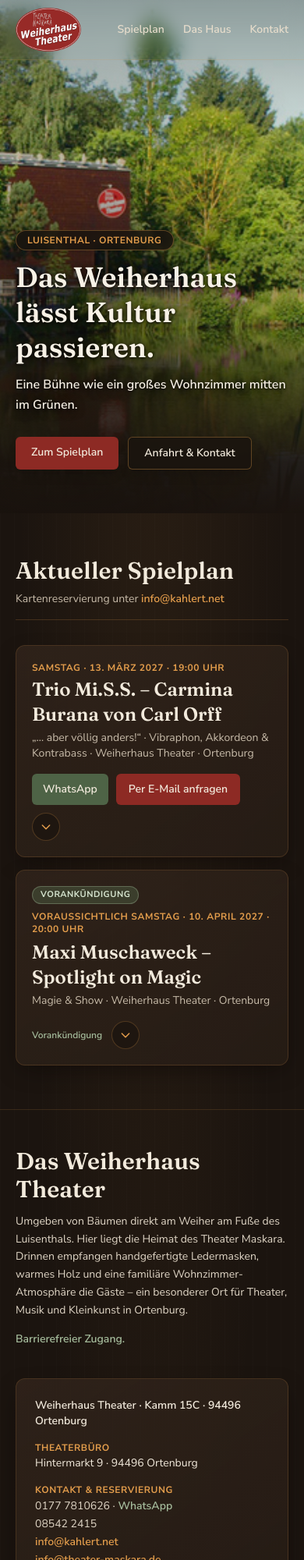
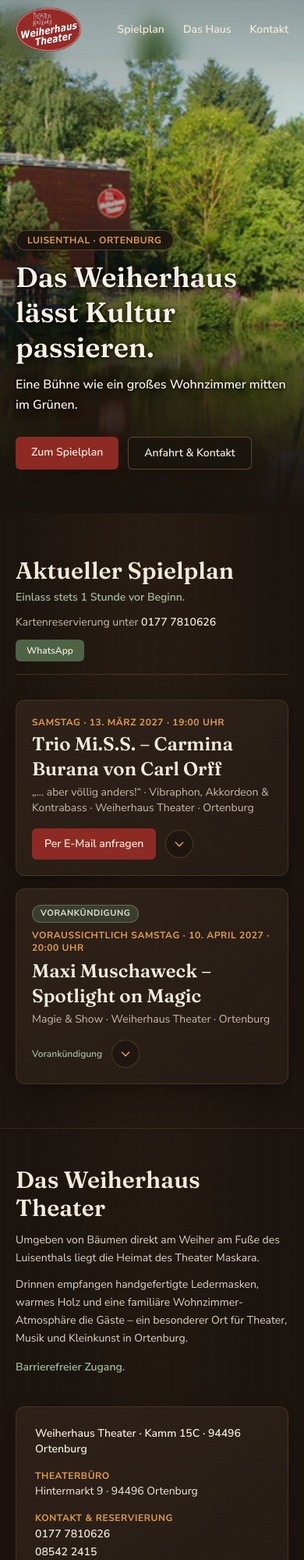
Before and after one commit to norbgali85-Nuc/weiherhaus-theater, a plain HTML site: page index.html in a window 390 px wide. Shown: the top 2000 px of the page at 78% size. Drawn offline with nearby package versions, Linux system fonts and the light colour scheme.

Commit message:
Update index.html

```diff
--- a/index.html
+++ b/index.html
@@ -15,6 +15,7 @@
       --wood-plank: #31241b;
       --lamp-glow: #e39d4c;
       --moss-green: #4e6346;
+      --moss-light: #a6bd9d;
       --mask-red: #8d2a24;
       --cream-paper: #f2eadc;
       --cream-muted: #c7bba9;
@@ -107,10 +108,10 @@
         <img src="Logo rot WH.png" alt="Theater Maskara – Weiherhaus Theater" class="h-14 sm:h-16 w-auto object-contain" />
       </a>
 
-      <nav class="flex items-center gap-6 sm:gap-8 text-sm font-semibold text-[#e6dccb]">
-        <a href="#spielplan" class="hover:text-[#96b888] transition-colors">Spielplan</a>
-        <a href="#haus" class="hover:text-[#96b888] transition-colors">Das Haus</a>
-        <a href="#kontakt" class="hover:text-[#96b888] transition-colors">Kontakt</a>
+      <nav class="flex items-center gap-6 sm:gap-8 text-sm font-semibold text-[#f2eadc]">
+        <a href="#spielplan" class="text-[#f2eadc] hover:text-[#a6bd9d] no-underline transition-colors">Spielplan</a>
+        <a href="#haus" class="text-[#f2eadc] hover:text-[#a6bd9d] no-underline transition-colors">Das Haus</a>
+        <a href="#kontakt" class="text-[#f2eadc] hover:text-[#a6bd9d] no-underline transition-colors">Kontakt</a>
       </nav>
     </div>
   </header>
@@ -133,10 +134,10 @@
         Eine Bühne wie ein großes Wohnzimmer mitten im Grünen.
       </p>
       <div class="mt-7 flex flex-wrap gap-3">
-        <a href="#spielplan" class="px-5 py-2.5 bg-[#8d2a24] hover:bg-[#a1322b] text-[#f2eadc] text-sm font-semibold rounded-md transition-colors shadow-lg">
+        <a href="#spielplan" class="px-5 py-2.5 bg-[#8d2a24] hover:bg-[#a1322b] text-[#f2eadc] text-sm font-semibold rounded-md no-underline transition-colors shadow-lg">
           Zum Spielplan
         </a>
-        <a href="#kontakt" class="px-5 py-2.5 bg-[#1b140f]/85 hover:bg-[#4e6346]/40 border border-[#e39d4c]/35 hover:border-[#96b888] text-[#f2eadc] text-sm font-semibold rounded-md transition-colors backdrop-blur-sm shadow-lg">
+        <a href="#kontakt" class="px-5 py-2.5 bg-[#1b140f]/85 hover:bg-[#4e6346]/40 border border-[#e39d4c]/35 hover:border-[#a6bd9d] text-[#f2eadc] hover:text-[#a6bd9d] text-sm font-semibold rounded-md no-underline transition-colors backdrop-blur-sm shadow-lg">
           Anfahrt & Kontakt
         </a>
       </div>
@@ -145,11 +146,28 @@
 
   <!-- SPIELPLAN -->
   <section id="spielplan" class="scroll-mt-24 max-w-5xl mx-auto px-5 py-14">
-    <div class="border-b border-[#e39d4c]/20 pb-4 mb-8 flex flex-col sm:flex-row sm:items-end justify-between gap-2">
-      <h2 class="text-3xl sm:text-4xl font-semibold text-[#f2eadc]">Aktueller Spielplan</h2>
-      <p class="text-sm text-[#c7bba9]">
-        Kartenreservierung unter <a href="mailto:info@kahlert.net" class="text-[#e39d4c] font-semibold hover:underline">info@kahlert.net</a>
-      </p>
+    <div class="border-b border-[#e39d4c]/20 pb-4 mb-8 flex flex-col sm:flex-row sm:items-end justify-between gap-3">
+      <div>
+        <h2 class="text-3xl sm:text-4xl font-semibold text-[#f2eadc]">Aktueller Spielplan</h2>
+        <p class="text-sm font-semibold text-[#a6bd9d] mt-1.5">
+          Einlass stets 1 Stunde vor Beginn.
+        </p>
+      </div>
+
+      <div class="flex flex-wrap items-center gap-3 text-sm text-[#c7bba9]">
+        <span>
+          Kartenreservierung unter
+          <a href="tel:+491777810626" class="text-[#f2eadc] font-semibold hover:text-[#a6bd9d] no-underline transition-colors">0177 7810626</a>
+        </span>
+        <a
+          href="https://wa.me/491777810626?text=Hallo%2C%20ich%20m%C3%B6chte%20gerne%20Karten%20f%C3%BCr%20eine%20Veranstaltung%20im%20Weiherhaus%20Theater%20reservieren."
+          target="_blank"
+          rel="noopener"
+          class="inline-block px-3.5 py-1.5 bg-[#4e6346] hover:bg-[#5c7553] text-[#f2eadc] text-xs sm:text-sm font-semibold rounded-md no-underline transition-colors"
+        >
+          WhatsApp
+        </a>
+      </div>
     </div>
 
     <div class="space-y-4">
@@ -169,20 +187,11 @@
             </p>
           </div>
 
-          <div class="flex flex-wrap items-center gap-2.5 self-start sm:self-center">
-            <a
-              href="https://wa.me/491777810626?text=Hallo%2C%20ich%20m%C3%B6chte%20gerne%20Karten%20f%C3%BCr%20Trio%20Mi.S.S.%20am%2013.%20M%C3%A4rz%202027%20im%20Weiherhaus%20Theater%20reservieren."
-              target="_blank"
-              rel="noopener"
-              onclick="event.stopPropagation();"
-              class="shrink-0 inline-block px-3.5 py-2.5 bg-[#4e6346] hover:bg-[#5c7553] text-[#f2eadc] text-sm font-semibold rounded-md transition-colors text-center"
-            >
-              WhatsApp
-            </a>
+          <div class="flex items-center gap-3 self-start sm:self-center">
             <a
               href="mailto:info@kahlert.net?subject=Kartenreservierung%20Trio%20Mi.S.S.%2013.%20M%C3%A4rz%202027"
               onclick="event.stopPropagation();"
-              class="shrink-0 inline-block px-4 py-2.5 bg-[#8d2a24] hover:bg-[#a1322b] text-[#f2eadc] text-sm font-semibold rounded-md transition-colors text-center"
+              class="shrink-0 inline-block px-4 py-2.5 bg-[#8d2a24] hover:bg-[#a1322b] text-[#f2eadc] text-sm font-semibold rounded-md no-underline transition-colors text-center"
             >
               Per E-Mail anfragen
             </a>
@@ -210,7 +219,7 @@
                 Es spielen <strong>Michaela Bauer</strong> (Akkordeon), <strong>Dr. Stephan von Clarmann</strong> (Vibraphon) und <strong>Stephan Glaubitz</strong> (Kontrabass).
               </p>
               <p class="text-xs text-[#c7bba9] pt-1">
-                Mehr zur Band: <a href="https://www.triomiss.de" target="_blank" rel="noopener" class="text-[#a6bd9d] font-semibold hover:underline">www.triomiss.de</a>
+                Mehr zur Band: <a href="https://www.triomiss.de" target="_blank" rel="noopener" class="text-[#f2eadc] font-semibold hover:text-[#a6bd9d] no-underline transition-colors">www.triomiss.de</a>
               </p>
             </div>
 
@@ -272,7 +281,7 @@
                 <p><strong class="text-[#f2eadc]">Vorankündigung:</strong> Der Termin und der Start des Kartenvorverkaufs befinden sich derzeit noch in Abstimmung. Sobald alles fix ist, starten hier Reservierung und Ticketverkauf.</p>
               </div>
               <p class="text-xs text-[#c7bba9]">
-                Weitere Infos auf der Künstlerseite: <a href="https://www.maxi-muschaweck.de" target="_blank" rel="noopener" class="text-[#a6bd9d] font-semibold hover:underline">www.maxi-muschaweck.de</a>
+                Weitere Infos auf der Künstlerseite: <a href="https://www.maxi-muschaweck.de" target="_blank" rel="noopener" class="text-[#f2eadc] font-semibold hover:text-[#a6bd9d] no-underline transition-colors">www.maxi-muschaweck.de</a>
               </p>
             </div>
 
@@ -297,9 +306,14 @@
     <div id="kontakt" class="scroll-mt-24 grid md:grid-cols-2 gap-10 items-start">
       <div>
         <h2 class="text-3xl font-semibold mb-3 text-[#f2eadc]">Das Weiherhaus Theater</h2>
-        <p class="text-sm sm:text-base text-[#dfd5c5] leading-relaxed">
-          Umgeben von Bäumen direkt am Weiher am Fuße des Luisenthals. Hier liegt die Heimat des Theater Maskara. Drinnen empfangen handgefertigte Ledermasken, warmes Holz und eine familiäre Wohnzimmer-Atmosphäre die Gäste – ein besonderer Ort für Theater, Musik und Kleinkunst in Ortenburg.
-        </p>
+        <div class="text-sm sm:text-base text-[#dfd5c5] leading-relaxed space-y-3">
+          <p>
+            Umgeben von Bäumen direkt am Weiher am Fuße des Luisenthals liegt die Heimat des Theater Maskara.
+          </p>
+          <p>
+            Drinnen empfangen handgefertigte Ledermasken, warmes Holz und eine familiäre Wohnzimmer-Atmosphäre die Gäste – ein besonderer Ort für Theater, Musik und Kleinkunst in Ortenburg.
+          </p>
+        </div>
         <p class="text-sm text-[#a6bd9d] font-semibold mt-4">
           Barrierefreier Zugang.
         </p>
@@ -317,12 +331,11 @@
 
         <div>
           <div class="text-xs uppercase tracking-wider text-[#e39d4c] font-bold">Kontakt & Reservierung</div>
-          <p class="mt-0.5 text-[#dfd5c5] leading-relaxed">
-            <a href="tel:+491777810626" class="hover:text-[#a6bd9d]">0177 7810626</a> ·
-            <a href="https://wa.me/491777810626" target="_blank" rel="noopener" class="text-[#a6bd9d] font-semibold hover:underline">WhatsApp</a><br />
-            <a href="tel:+4985422415" class="hover:text-[#a6bd9d]">08542 2415</a><br />
-            <a href="mailto:info@kahlert.net" class="text-[#e39d4c] font-semibold hover:underline">info@kahlert.net</a><br />
-            <a href="mailto:info@theater-maskara.de" class="text-[#e39d4c] font-semibold hover:underline">info@theater-maskara.de</a>
+          <p class="mt-0.5 leading-relaxed">
+            <a href="tel:+491777810626" class="text-[#f2eadc] font-semibold hover:text-[#a6bd9d] no-underline transition-colors">0177 7810626</a><br />
+            <a href="tel:+4985422415" class="text-[#f2eadc] font-semibold hover:text-[#a6bd9d] no-underline transition-colors">08542 2415</a><br />
+            <a href="mailto:info@kahlert.net" class="text-[#f2eadc] font-semibold hover:text-[#a6bd9d] no-underline transition-colors">info@kahlert.net</a><br />
+            <a href="mailto:info@theater-maskara.de" class="text-[#f2eadc] font-semibold hover:text-[#a6bd9d] no-underline transition-colors">info@theater-maskara.de</a>
           </p>
         </div>
       </div>
@@ -357,17 +370,17 @@
         </a>
       </div>
 
-      <div class="flex flex-col sm:flex-row items-center justify-between gap-4 text-xs text-[#dfd5c5] pt-4 border-t border-[#e39d4c]/10">
+      <div class="flex flex-col sm:flex-row items-center justify-between gap-4 text-xs pt-4 border-t border-[#e39d4c]/10">
         <div>
-          <a href="https://www.theater-maskara.de" target="_blank" rel="noopener" class="hover:text-[#a6bd9d] transition-colors">
+          <a href="https://www.theater-maskara.de" target="_blank" rel="noopener" class="text-[#f2eadc] hover:text-[#a6bd9d] no-underline transition-colors">
             © 2026 Weiherhaus Theater · Theater Maskara
           </a>
         </div>
         <div class="flex items-center gap-6">
-          <a href="https://www.theater-maskara.de/kontakt/impressum.html" target="_blank" rel="noopener" class="hover:text-[#a6bd9d] transition-colors">
+          <a href="https://www.theater-maskara.de/kontakt/impressum.html" target="_blank" rel="noopener" class="text-[#f2eadc] hover:text-[#a6bd9d] no-underline transition-colors">
             Impressum
           </a>
-          <a href="https://www.theater-maskara.de/kontakt/impressum.html" target="_blank" rel="noopener" class="hover:text-[#a6bd9d] transition-colors">
+          <a href="https://www.theater-maskara.de/kontakt/impressum.html" target="_blank" rel="noopener" class="text-[#f2eadc] hover:text-[#a6bd9d] no-underline transition-colors">
             Datenschutz
           </a>
         </div>
```
